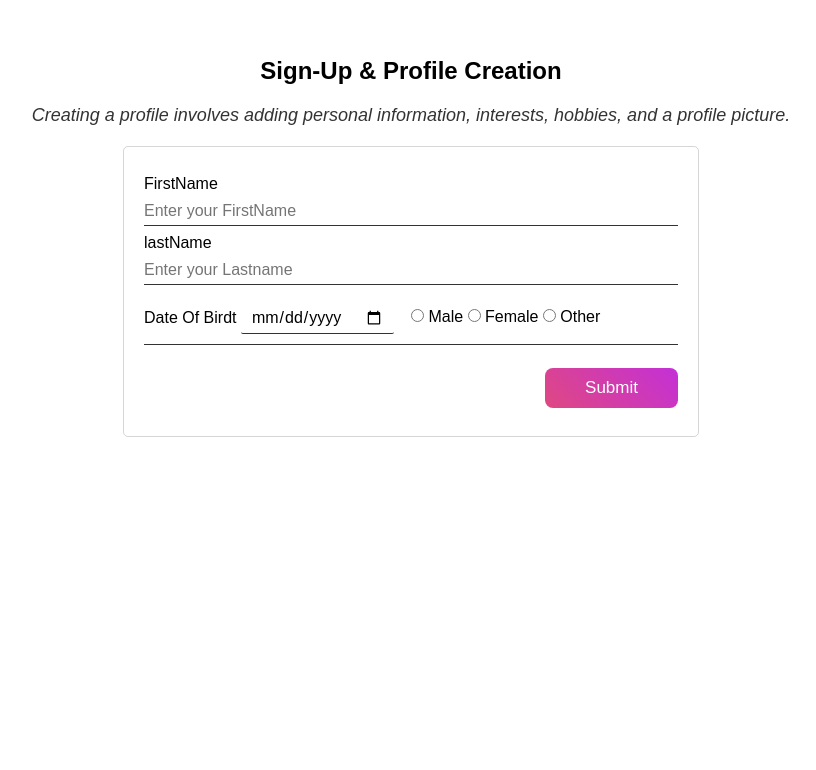
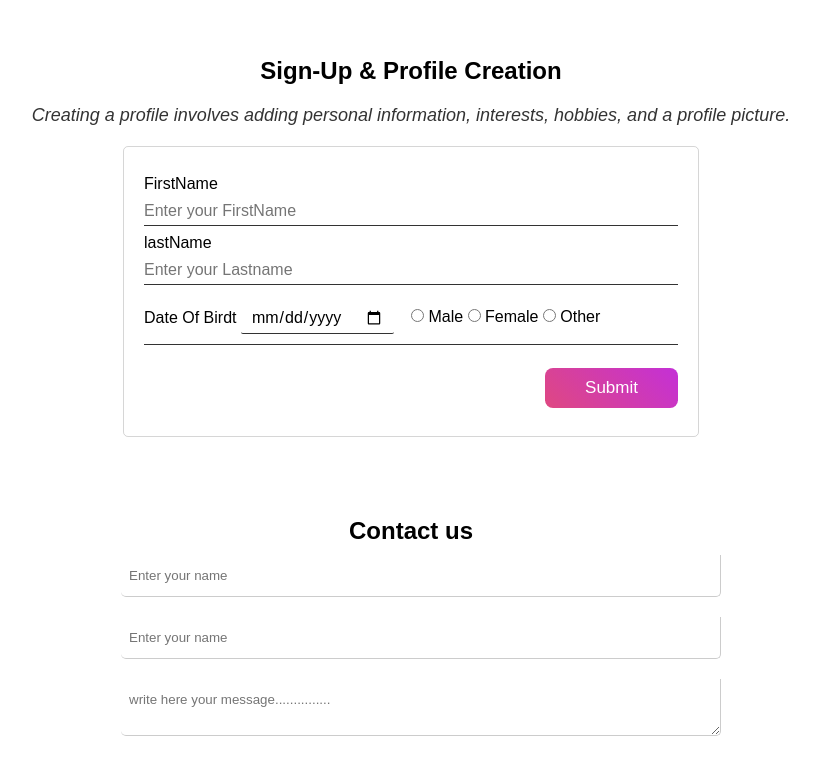
Before and after one commit to safariasif1998/finde-neue-frende, a plain HTML site: page index.html in a window 1280 px wide. Shown: the part 1537-2307 px from the top of the page, without its empty margins (229-1045 px from the left). Before the commit the page ends 1974 px from the top, so only its background shows below. Drawn offline with Linux system fonts and the light colour scheme.

Commit message:
created contact section

```diff
--- a/index.html
+++ b/index.html
@@ -165,5 +165,15 @@
         </div>
       </form>
     </div>
+    <div class="contact-us">
+      <h2 class="contact-title">Contact us</h2>
+      <form action="">
+        <div class="name-lastname">
+         <input type="text" class="name" id="name" placeholder="Enter your name">
+         <input type="text" class="name" id="name" placeholder="Enter your name">
+         <textarea name="message" id="message" cols="50" placeholder="write here your message..............." role="40"></textarea>
+        </div>
+      </form>
+    </div>
   </body>
 </html>
--- a/style.css
+++ b/style.css
@@ -243,3 +243,34 @@ input[type="submit"]{
 input[type="submit"]:hover{
     border-top-right-radius: 0px;
 }
+
+
+/* contact-us */
+.contact-us{
+    width: 50%;
+    margin: auto;
+    /* border: 1px solid #ccc;  */
+    padding: 20px;
+    margin-top: 40px;
+    border-radius: 10px;
+}
+.contact-us h2{
+    text-align: center;
+    margin-top: 20px;
+}
+.contact-us .name-lastname{
+
+
+}
+
+.contact-us .name-lastname input , textarea{
+    width: 100%;
+    padding: 13px 8px;
+    outline: none;
+    margin:10px;
+    border: none;
+    border-bottom:1px solid #ccc;
+    border-right: 1px solid #ccc;
+    border-bottom-right-radius: 5px;
+    border-bottom-left-radius: 5px;
+}
```
